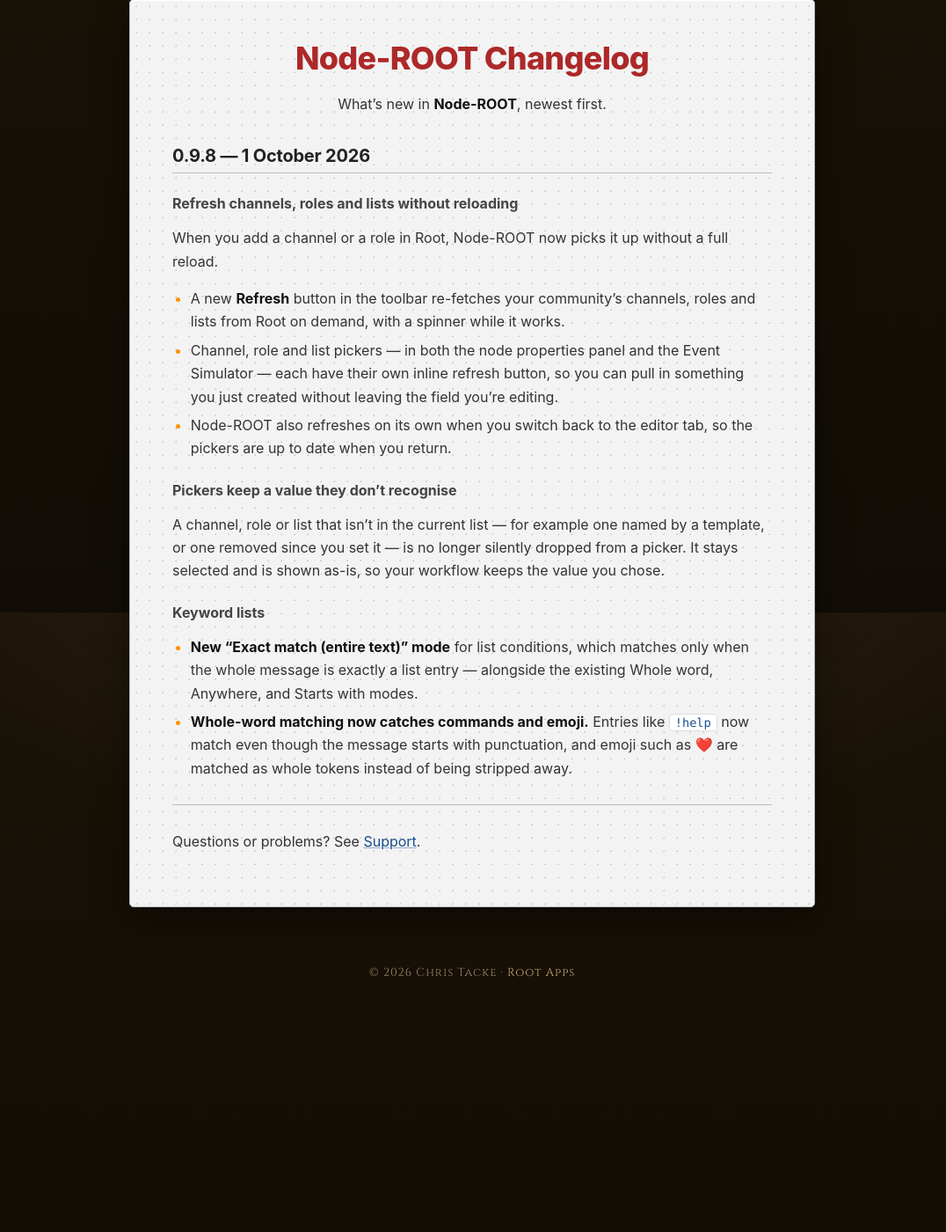
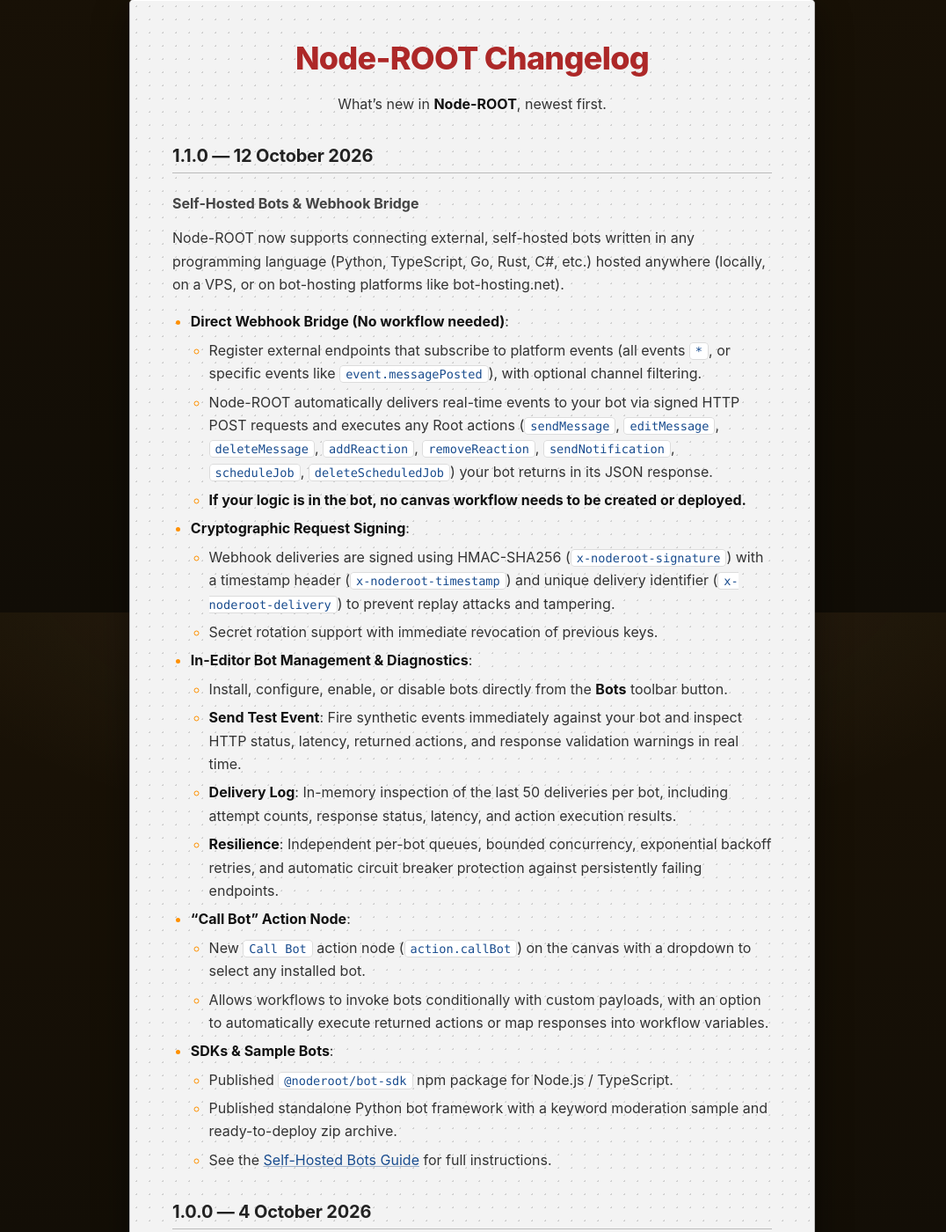
Before and after one commit to ctacke/RootAppsPublic, a Jekyll site: the page built from apps/noderoot/changelog.md, in a window 1280 px wide and 1400 px high, scrolled down 204 px. Shown: the whole window at 88% size, without its empty margins (103-1179 px from the left). Built offline with Jekyll 4.4.1, drawn with Linux system fonts in a browser that asks for light colours; some web fonts are replaced; before the commit the page ends 1373 px from its top, so only the background shows below that; some of the changed text lies outside the part shown.

Commit message:
feat(noderoot): add self-hosted bots guide, samples, changelog, and assets

```diff
--- a/apps/noderoot/changelog.md
+++ b/apps/noderoot/changelog.md
@@ -5,6 +5,66 @@
 ---
 
 What's new in **Node-ROOT**, newest first.
+
+## 1.1.0 — 12 October 2026
+
+### Self-Hosted Bots & Webhook Bridge
+
+Node-ROOT now supports connecting external, self-hosted bots written in any programming language (Python, TypeScript, Go, Rust, C#, etc.) hosted anywhere (locally, on a VPS, or on bot-hosting platforms like bot-hosting.net).
+
+- **Direct Webhook Bridge (No workflow needed)**:
+  - Register external endpoints that subscribe to platform events (all events `*`, or specific events like `event.messagePosted`), with optional channel filtering.
+  - Node-ROOT automatically delivers real-time events to your bot via signed HTTP POST requests and executes any Root actions (`sendMessage`, `editMessage`, `deleteMessage`, `addReaction`, `removeReaction`, `sendNotification`, `scheduleJob`, `deleteScheduledJob`) your bot returns in its JSON response.
+  - **If your logic is in the bot, no canvas workflow needs to be created or deployed.**
+- **Cryptographic Request Signing**:
+  - Webhook deliveries are signed using HMAC-SHA256 (`x-noderoot-signature`) with a timestamp header (`x-noderoot-timestamp`) and unique delivery identifier (`x-noderoot-delivery`) to prevent replay attacks and tampering.
+  - Secret rotation support with immediate revocation of previous keys.
+- **In-Editor Bot Management & Diagnostics**:
+  - Install, configure, enable, or disable bots directly from the **Bots** toolbar button.
+  - **Send Test Event**: Fire synthetic events immediately against your bot and inspect HTTP status, latency, returned actions, and response validation warnings in real time.
+  - **Delivery Log**: In-memory inspection of the last 50 deliveries per bot, including attempt counts, response status, latency, and action execution results.
+  - **Resilience**: Independent per-bot queues, bounded concurrency, exponential backoff retries, and automatic circuit breaker protection against persistently failing endpoints.
+- **"Call Bot" Action Node**:
+  - New `Call Bot` action node (`action.callBot`) on the canvas with a dropdown to select any installed bot.
+  - Allows workflows to invoke bots conditionally with custom payloads, with an option to automatically execute returned actions or map responses into workflow variables.
+- **SDKs & Sample Bots**:
+  - Published `@noderoot/bot-sdk` npm package for Node.js / TypeScript.
+  - Published standalone Python bot framework with a keyword moderation sample and ready-to-deploy zip archive.
+  - See the [Self-Hosted Bots Guide]({{ '/noderoot/bots/' | relative_url }}) for full instructions.
+
+## 1.0.0 — 4 October 2026
+
+### Expanded Root API node coverage (95 total node types)
+
+Node-ROOT now features **95 node types** spanning the full breadth of the Root SDK API, providing deep automation capabilities for scheduling, files, moderation, voice channels, permissions, and emojis.
+
+- **Job Scheduler**:
+  - `Job Triggered` and `Job Missed` trigger nodes with tag filtering.
+  - `Schedule Job` action for one-time or recurring (daily, weekly, monthly, yearly) tasks.
+  - `Delete Scheduled Job` action and `List Scheduled Jobs` data lookup.
+- **Channel Files**:
+  - `Channel File Uploaded` and `Channel File Deleted` triggers.
+  - `Delete Channel File` action for file and attachment cleanup.
+  - `List Channel Files` and `Get Channel File` data lookups with download URL access.
+- **Message & Moderation Extras**:
+  - `User Typing` trigger to respond to typing activity.
+  - `Set Typing Indicator` action to display the bot typing indicator during workflow execution.
+  - `Message Unpinned` trigger and `List Pinned Messages` data lookup.
+  - `Reactions Cleared` trigger and `Clear Reactions` action (clear all or specific emoji reactions).
+  - `Flag Message` action for reporting content with standard moderation reasons.
+- **Custom Emojis & Member Groups**:
+  - `Custom Emoji Created` and `Custom Emoji Deleted` triggers.
+  - `Delete Custom Emoji` action and `List Custom Emojis` data lookup.
+  - `Group Members Added` and `Group Members Removed` triggers with member group filtering.
+- **Voice Channels & Invites**:
+  - `User Joined Voice Channel` and `User Left Voice Channel` triggers.
+  - `Disconnect User from Voice Channel` action and `List Voice Channels` data lookup.
+  - `Invite Created` and `Invite Revoked` triggers, `Create Channel Invite` action, and `List Channel Invites` data lookup.
+- **Channel Permission Overrides, Audit Logs & Community Settings**:
+  - `Channel Permission Override Created/Updated` and `Channel Permission Override Deleted` triggers.
+  - `Set Channel Permission Overrides` and `Delete Channel Permission Overrides` actions, plus `List Channel Permission Overrides` data lookup.
+  - `List Audit Log Entries` data lookup for inspecting administrative and moderation logs.
+  - `Update Community Settings` action for managing community metadata and default system channels.
 
 ## 0.9.8 — 1 October 2026
 
--- /dev/null
+++ b/apps/noderoot/samples/python-bot/requirements.txt
@@ -0,0 +1,2 @@
+# Node-ROOT Python bot uses only standard library modules (http.server, hmac, hashlib, json, time).
+# No external pip packages required.
```
Also changed, not shown: apps/noderoot/hosted-bots.md (added, +248 -0 lines), apps/noderoot/samples/node-bot/index.ts (added, +43 -0 lines), apps/noderoot/samples/node-bot/package.json (added, +15 -0 lines), apps/noderoot/samples/python-bot/README.md (added, +29 -0 lines), apps/noderoot/support.md (+8 -0 lines), index.md (+1 -0 lines), assets/images/noderoot/self-host-config.png (added), assets/images/noderoot/self-host-log.png (added), assets/images/noderoot/self-host-test.png (added), assets/images/noderoot/workflow-REST.png (added), assets/images/noderoot/workflow-moderation.png (added), 5 other files.
